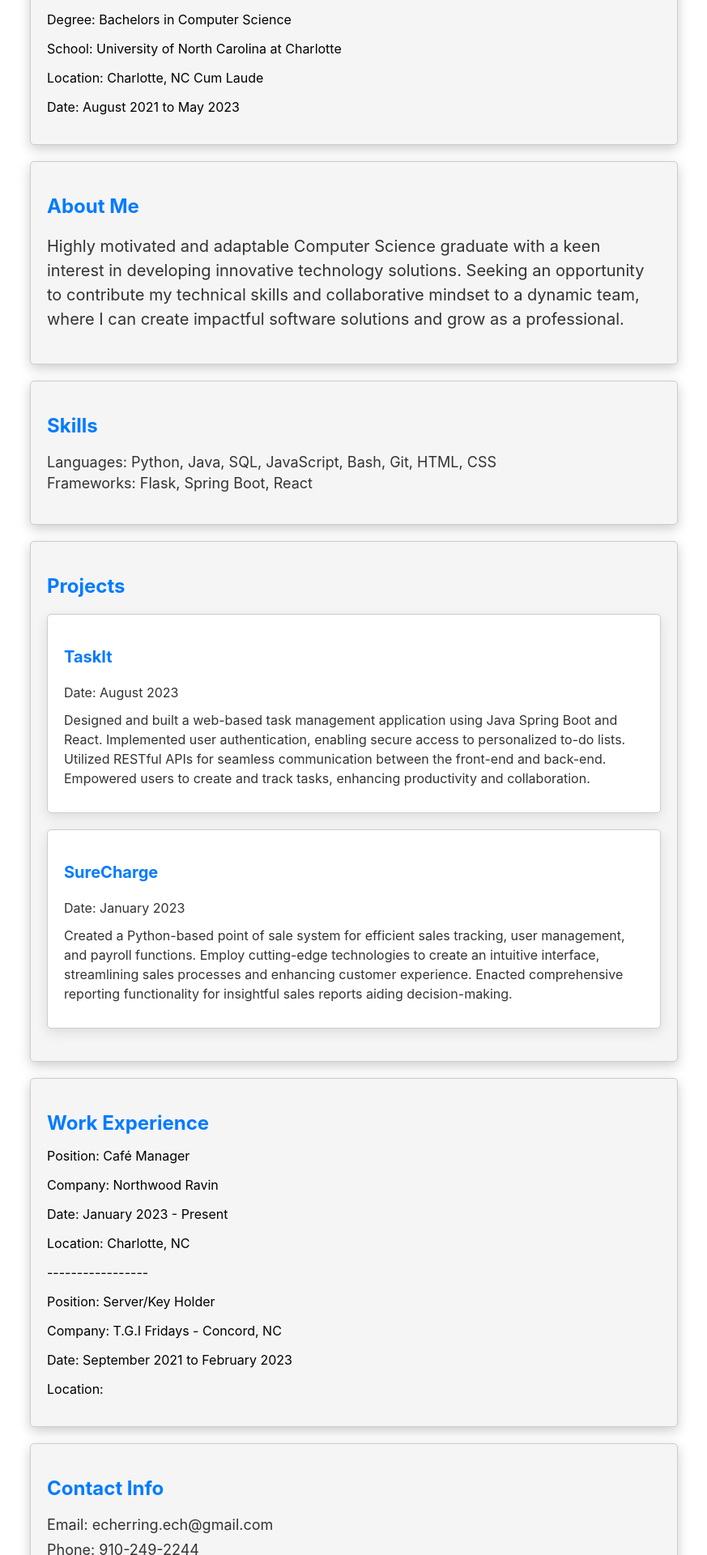
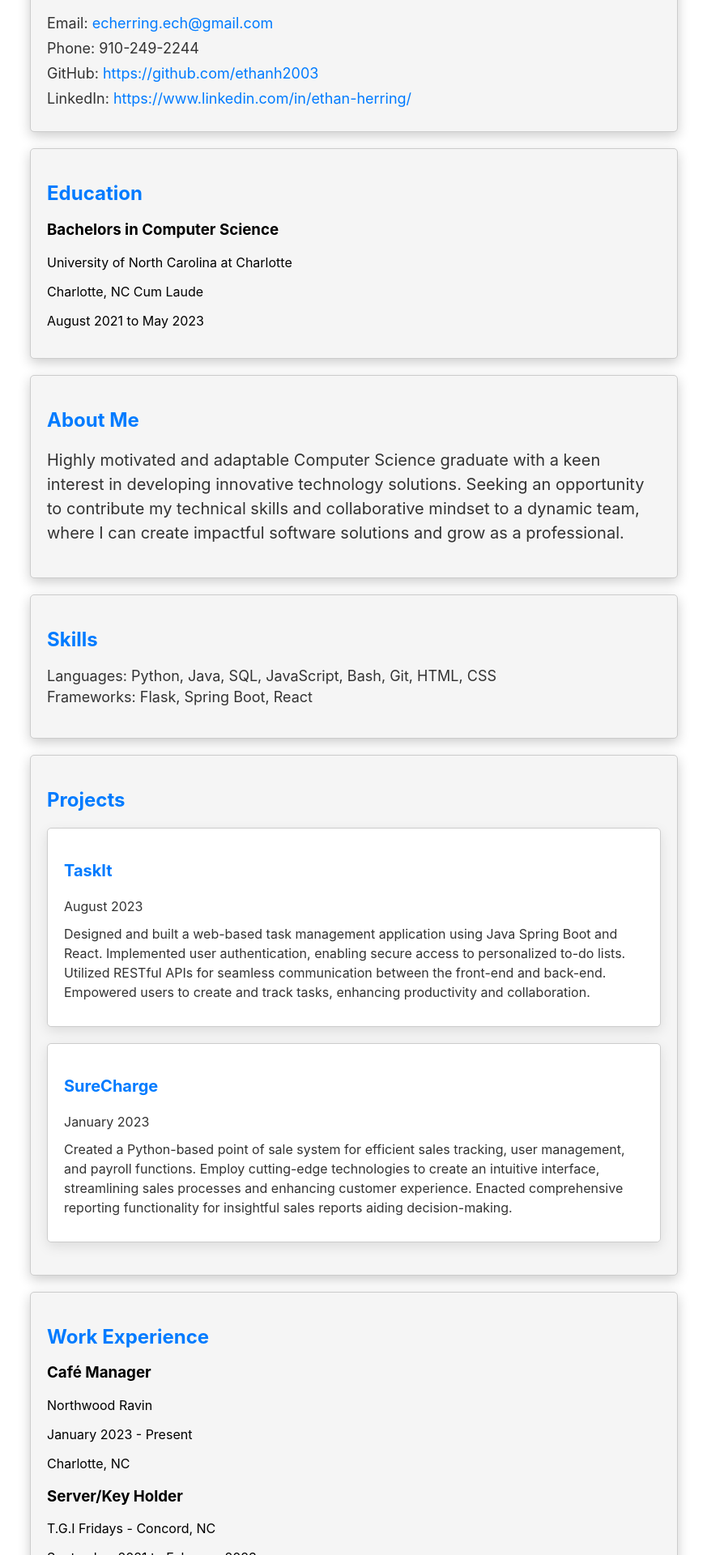
Before and after one commit to ethanh2003/ResumeWebsite, a React (Create React App) app: page / in a window 1280 px wide. Shown: the part 180-2100 px from the top of the page at 81% size, without its empty margins (203-1076 px from the left). Built offline with nearby package versions, Linux system fonts and the light colour scheme.

Commit message:
changed layout and added some effects

```diff
--- a/src/Resume.js
+++ b/src/Resume.js
@@ -65,18 +65,33 @@ const Resume = () => {
     };
 
     return (
-
         <div className="resume-container">
-            <h1>Ethan Herring</h1>
-            <title>Ethan C Herring</title>
+            <header className="header">
+                <h1 className="name">Ethan Herring</h1>
+            </header>
+            <section className="section">
+                <h2>Contact Info</h2>
+                <div className="contact-info">
+                    <p className="contact-item">
+                        Email: <a href={`mailto:${resumeData.contact.email}`}>{resumeData.contact.email}</a>
+                    </p>
+                    <p className="contact-item">Phone: {resumeData.contact.phone}</p>
+                    <p className="contact-item">
+                        GitHub: <a href={resumeData.contact.github} target="_blank" rel="noopener noreferrer">{resumeData.contact.github}</a>
+                    </p>
+                    <p className="contact-item">
+                        LinkedIn: <a href={resumeData.contact.linkedin} target="_blank" rel="noopener noreferrer">{resumeData.contact.linkedin}</a>
+                    </p>
+                </div>
+            </section>
             <section className="section">
                 <h2>Education</h2>
                 {resumeData.education.map((edu, index) => (
-                    <div key={index}>
-                        <p>Degree: {edu.degree}</p>
-                        <p>School: {edu.school}</p>
-                        <p>Location: {edu.location}</p>
-                        <p>Date: {edu.date}</p>
+                    <div className="education" key={index}>
+                        <h3 className="degree">{edu.degree}</h3>
+                        <p className="school">{edu.school}</p>
+                        <p className="location">{edu.location}</p>
+                        <p className="date">{edu.date}</p>
                     </div>
                 ))}
             </section>
@@ -88,22 +103,26 @@ const Resume = () => {
 
             <section className="section">
                 <h2>Skills</h2>
-                <div className="skills">
-                    <ul>
-                        {resumeData.skills.map((skill, index) => (
-                            <li key={index}>{skill}</li>
-                        ))}
-                    </ul>
-                </div>
+                <ul className="skills">
+                    {resumeData.skills.map((skill, index) => (
+                        <li className="skill" key={index}>
+                            {skill}
+                        </li>
+                    ))}
+                </ul>
             </section>
 
             <section className="section">
                 <h2>Projects</h2>
                 {resumeData.projects.map((project, index) => (
                     <div className="project-card" key={index}>
-                        <h3><a href={project.link}>{project.name}</a></h3>
-                        <p>Date: {project.date}</p>
-                        <p>{project.description}</p>
+                        <h3 className="project-name">
+                            <a href={project.link} target="_blank" rel="noopener noreferrer">
+                                {project.name}
+                            </a>
+                        </h3>
+                        <p className="project-date">{project.date}</p>
+                        <p className="project-description">{project.description}</p>
                     </div>
                 ))}
             </section>
@@ -111,30 +130,19 @@ const Resume = () => {
             <section className="section">
                 <h2>Work Experience</h2>
                 {resumeData.workExperience.map((exp, index) => (
-                    <div key={index}>
-                        <p>Position: {exp.position}</p>
-                        <p>Company: {exp.company}</p>
-                        <p>Date: {exp.date}</p>
-                        <p>Location: {exp.location}</p>
-                        <p>{exp.sep}</p>
+                    <div className="work-experience" key={index}>
+                        <h3 className="position">{exp.position}</h3>
+                        <p className="company">{exp.company}</p>
+                        <p className="date">{exp.date}</p>
+                        <p className="location">{exp.location}</p>
                     </div>
                 ))}
             </section>
 
-            <section className="section">
-                <h2>Contact Info</h2>
-                <div className="contact-info">
-                    <p>Email: {resumeData.contact.email}</p>
-                    <p>Phone: {resumeData.contact.phone}</p>
-                    <p>
-                        GitHub: <a href={resumeData.contact.github}>{resumeData.contact.github}</a>
-                    </p>
-                    <p>Linkedin: <a href={resumeData.contact.linkedin}>{resumeData.contact.linkedin}</a></p>
-                </div>
-            </section>
+
 
             <footer className="footer">
-                © {new Date().getFullYear()} Ethan Herring
+                &copy; {new Date().getFullYear()} Ethan Herring
             </footer>
         </div>
     );
--- a/src/resume.css
+++ b/src/resume.css
@@ -101,3 +101,16 @@ li {
     font-size: 16px;
     color: #333;
 }
+.project-card {
+    background-color: #fff;
+    padding: 20px;
+    border: 1px solid #ccc;
+    border-radius: 5px;
+    box-shadow: 0px 5px 15px rgba(0, 0, 0, 0.1);
+    transition: transform 0.3s, box-shadow 0.3s;
+
+    &:hover {
+        transform: translateY(-5px);
+        box-shadow: 0px 10px 20px rgba(0, 0, 0, 0.2);
+    }
+}
```
